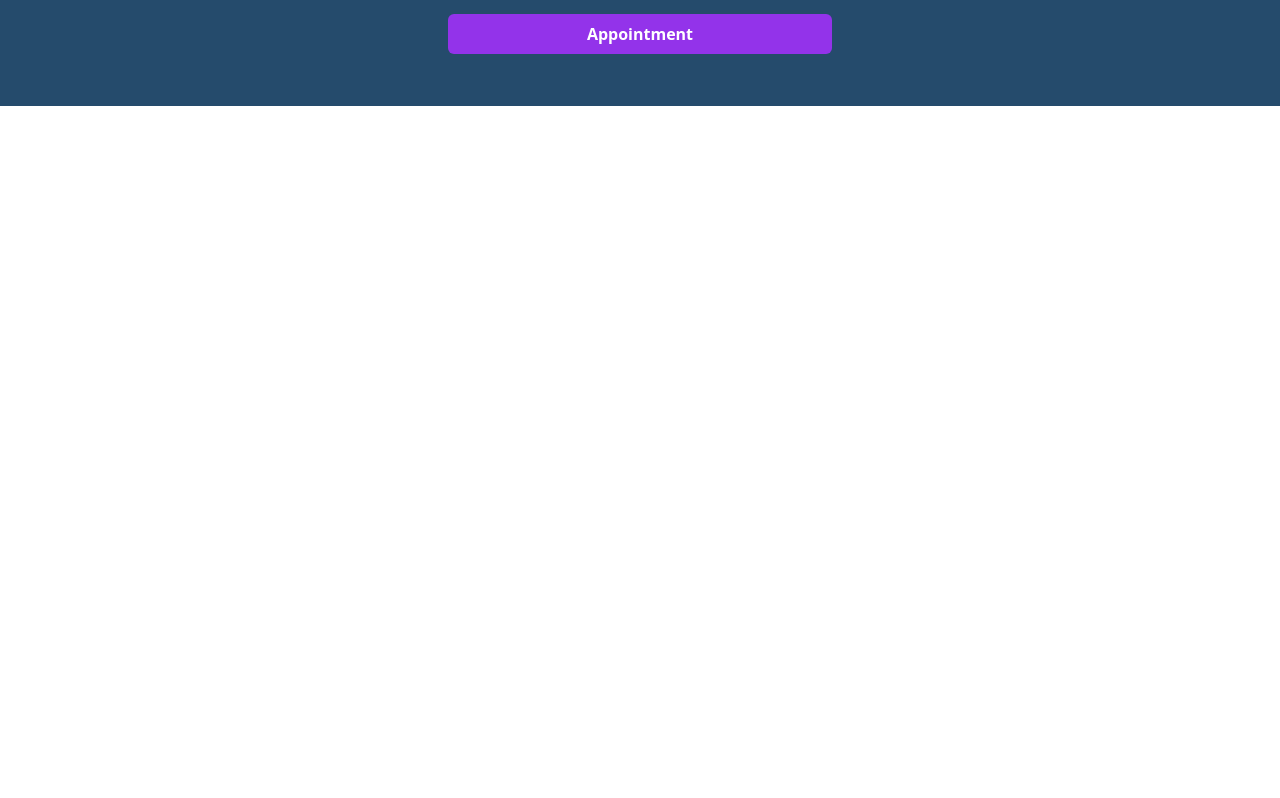
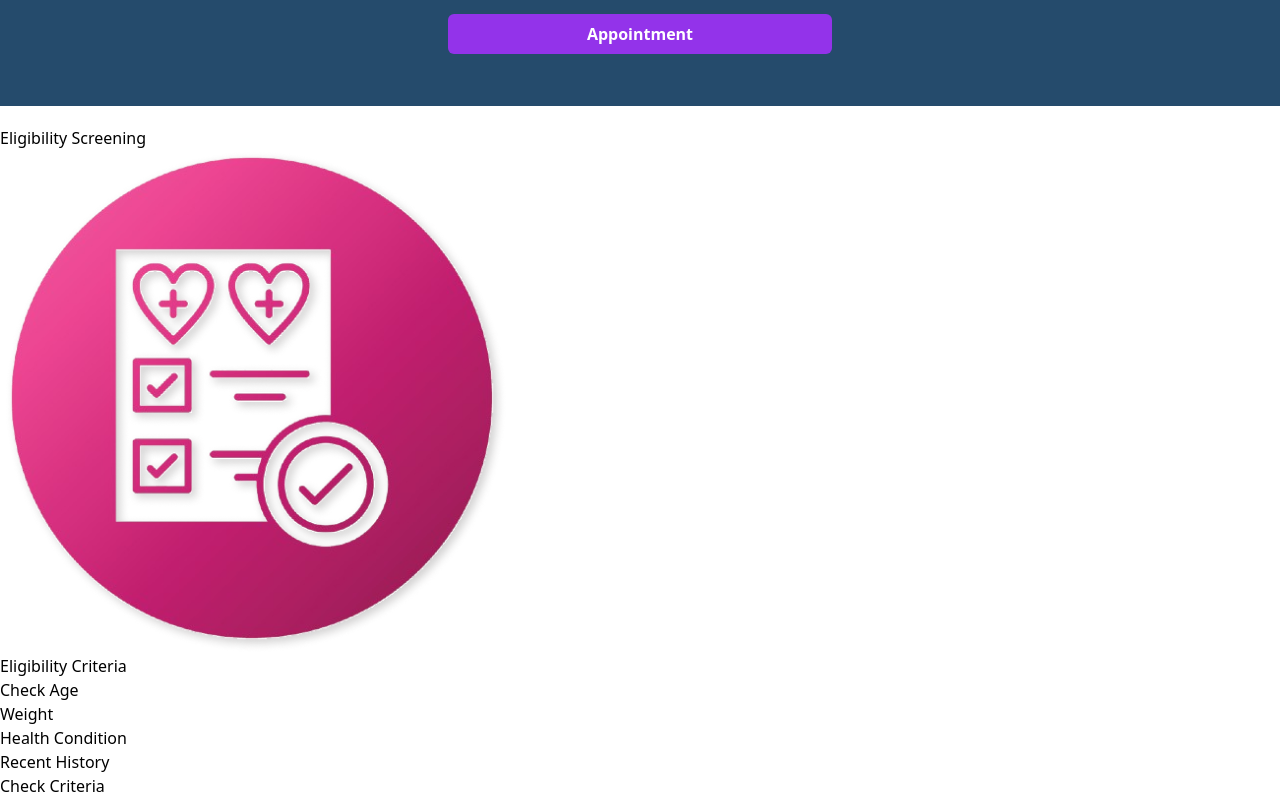
Before and after one commit to Jamshaid-wali123/fyp-project, a React (Vite) app: page / in a window 1280 px wide. Shown: the part 2803-3601 px from the top of the page. Before the commit the page ends 2929 px from the top, so only its background shows below. Built offline with nearby package versions, Linux system fonts and the light colour scheme.

Commit message:
Eligibility Screening

```diff
--- /dev/null
+++ b/src/components/Eligibility_Screening.jsx
@@ -0,0 +1,27 @@
+import React from "react";
+import EligibilityImg from "../assets/Eligibility.png";
+
+const Eligibility_Screening = () => {
+  return (
+    <div>
+      <h1>Eligibility Screening</h1>
+      <div>
+        <img src={EligibilityImg} className="" />
+      </div>
+      <div>
+      <h2>Eligibility Criteria</h2>
+      <ul>
+        <li>Check Age</li>
+        <li>Weight</li>
+        <li>Health Condition</li>
+        <li>Recent History</li>
+      </ul>
+      </div>
+      <div>
+      <button>Check Criteria</button>
+      </div>
+    </div>
+  );
+};
+
+export default Eligibility_Screening;
--- a/src/pages/home/Home.jsx
+++ b/src/pages/home/Home.jsx
@@ -1,5 +1,6 @@
 import AppointmentForm from "../../components/AppointmentForm"
 import CreateProfile from "../../Components/CreateProfile"
+import Eligibility_Screening from "../../Components/Eligibility_Screening"
 import Layout from "../../components/layout/Layout"
 import Navbar from "../../components/Navbar"
 
@@ -9,6 +10,7 @@ const Home = () => {
     <Navbar/>
     <CreateProfile/>
     <AppointmentForm/>
+    <Eligibility_Screening/>
     </div>
   )
 }
```
Also changed, not shown: src/assets/Eligibility.png (added).
